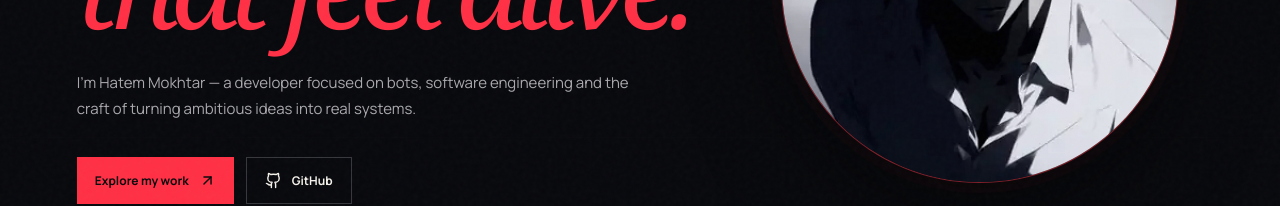
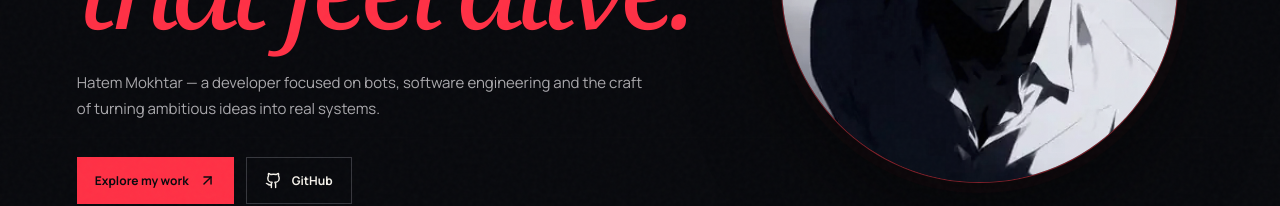
Before and after one commit to atemmokhtar2-blip/Profil, a React (Vite) app: page / in a window 1280 px wide. Shown: the part 423-629 px from the top of the page. Built offline with nearby package versions, Linux system fonts and the light colour scheme.

Commit message:
Refine hero name presentation

```diff
--- a/src/App.jsx
+++ b/src/App.jsx
@@ -53,7 +53,7 @@ function App() {
       <div className="hero-copy">
         <p className="eyebrow"><Terminal size={14}/> DIGITAL ARCHITECT / 001</p><div className="hero-system"><span>SYSTEM <b>ONLINE</b></span><span>NODE / SECURITY / AUTOMATION</span></div>
         <h1>I build things<br/><em>that feel alive.</em></h1>
-        <p className="lead">I'm Hatem Mokhtar — a developer focused on bots, software engineering and the craft of turning ambitious ideas into real systems.</p>
+        <p className="lead"><span className="hero-name-mark">Hatem Mokhtar</span><span className="hero-name-sep"> — </span>a developer focused on bots, software engineering and the craft of turning ambitious ideas into real systems.</p>
         <div className="actions"><a className="primary" href="#work">Explore my work <ArrowUpRight size={17}/></a><a className="secondary" href="https://github.com/atemmokhtar2-blip"><Github size={17}/> GitHub</a></div><div className="hero-tags"><span>BOTS</span><span>SOFTWARE</span><span>SECURITY</span></div><div className="hero-coordinates">29.98° N / 31.13° E <span>—</span> BUILD MODE</div>
       </div>
       <div className="hero-orbit" aria-hidden="true"><div className="orbit orbit-a"/><div className="orbit orbit-b"/><div className="core"><Code2 size={38}/><span>BUILD</span></div><span className="float f1">JS</span><span className="float f2">NODE</span><span className="float f3">SEC</span></div>
```
